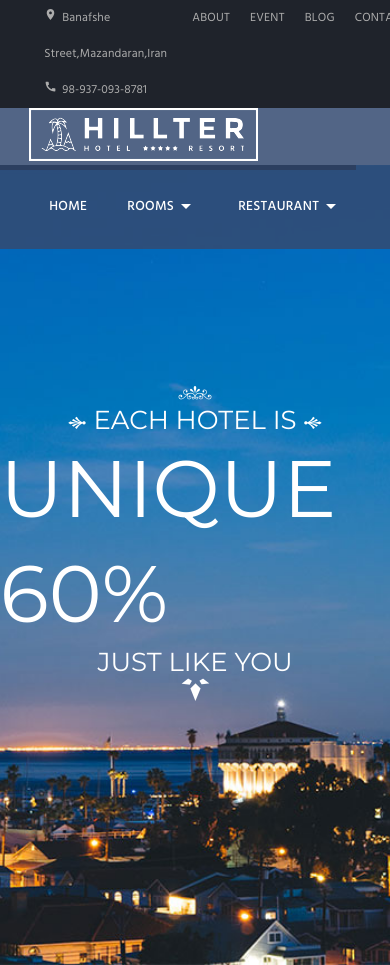
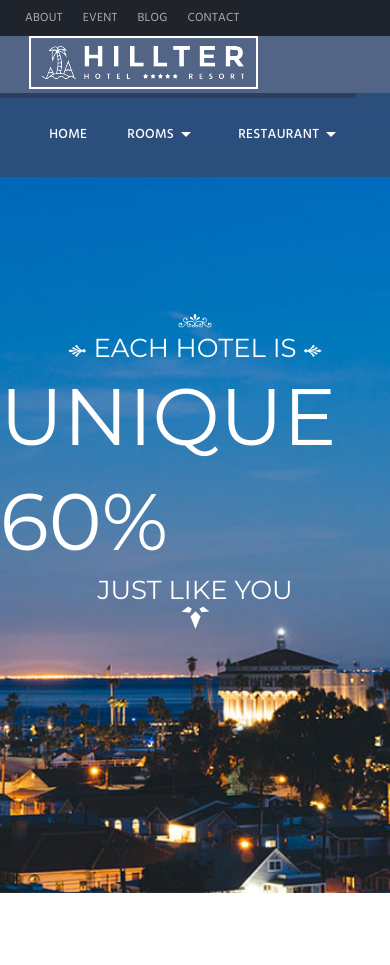
Before and after one commit to SalimiDev/Hotel-ReactJsApp, a React (Create React App) app: page / in a window 390 px wide. Shown: the top 965 px of the page. After the commit the page ends 893 px from the top, so only its background shows below. Built offline with nearby package versions, Linux system fonts and the light colour scheme.

Commit message:
style:make TopNavbar component responsive

```diff
--- a/src/components/TopNavbar.js
+++ b/src/components/TopNavbar.js
@@ -6,7 +6,7 @@ const TopNavbar = () => {
     return (
         <div className={styles.header_top}>
             <div className={styles.container}>
-                <div>
+                <div className={styles.address}>
                     <LocationOn sx={{ fontSize: 13 }} />
                     <span>Banafshe Street,Mazandaran,Iran</span>
                     <Call sx={{ fontSize: 13 }} />
--- a/src/styles/layout/TopNavbar.module.scss
+++ b/src/styles/layout/TopNavbar.module.scss
@@ -1,7 +1,8 @@
 @use '../utils/variables' as *;
+@use '../utils/mixins' as *;
 
 .header_top {
-    width: 100vw;
+    width: 100%;
     background-color: $primaryDark1Color;
 
     .container {
@@ -14,9 +15,35 @@
         padding: 0 15px;
         margin: auto;
         line-height: 36px;
+        @include media(mobile) {
+            margin: 0;
+        }
+        @include media(tablet-sm) {
+            width: 100%;
+            flex-direction: column;
+            margin: 0;
+        }
+        @include media(desktop-lg) {
+            width: 100%;
+        }
 
-        div {
+        .address {
             letter-spacing: 0.014em;
+            @include media(mobile) {
+                display: none;
+            }
+            @include media(tablet-sm) {
+                text-align: center;
+                &::after {
+                    content: '';
+                    width: 100%;
+                    height: 0.5px;
+                    display: block;
+                    margin: auto;
+                    clear: both;
+                    background-color: #444;
+                }
+            }
             span {
                 margin-right: 15px;
                 padding-left: 5px;
@@ -25,6 +52,9 @@
 
         .topMenu ul {
             display: flex;
+            @include media(mobile) {
+                flex-wrap: wrap;
+            }
 
             li {
                 list-style: none;
--- a/src/styles/utils/_mixins.scss
+++ b/src/styles/utils/_mixins.scss
@@ -58,11 +58,11 @@
         @media (min-width: $tablet-sm) and (max-width: #{ $tablet-lg -  0.063em}) {
             @content;
         }
-    } @else if $size == desktop-up {
+    } @else if $size == desktop-md {
         @media (min-width: $tablet-lg) and  (max-width: #{ $desktop -  0.063em}) {
             @content;
         }
-    } @else if $size == big-desktop-up {
+    } @else if $size == desktop-lg {
         @media (min-width: $desktop) {
             @content;
         }
--- a/src/styles/utils/_variables.scss
+++ b/src/styles/utils/_variables.scss
@@ -34,4 +34,4 @@ $h1-fontSize-xl: 5rem;
 $mobile: 30em;
 $tablet-sm: 48em;
 $tablet-lg: 62em;
-$desktop-lg: 75em;
+$desktop: 75em;
```
